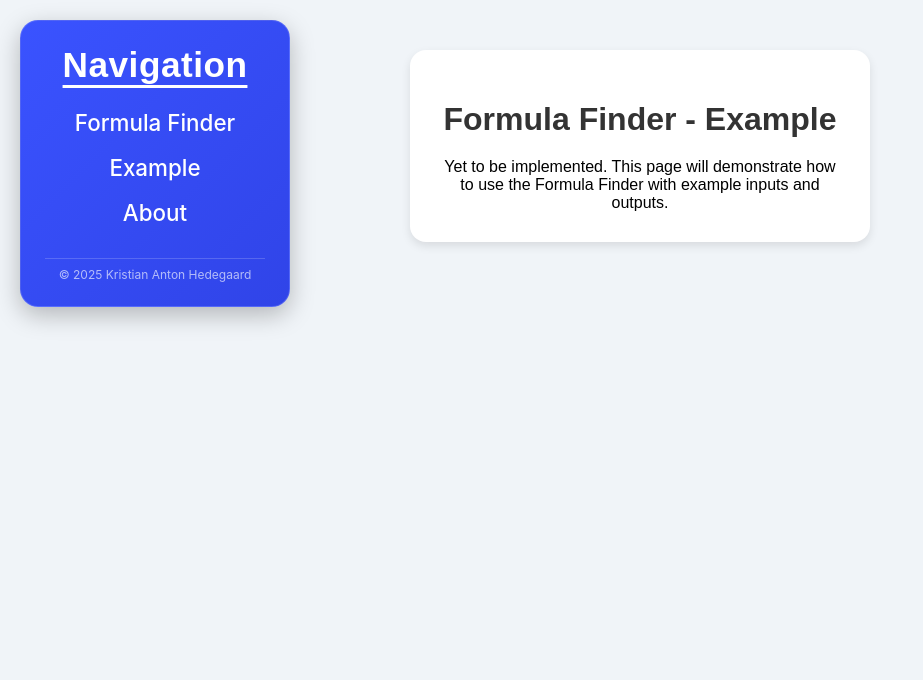
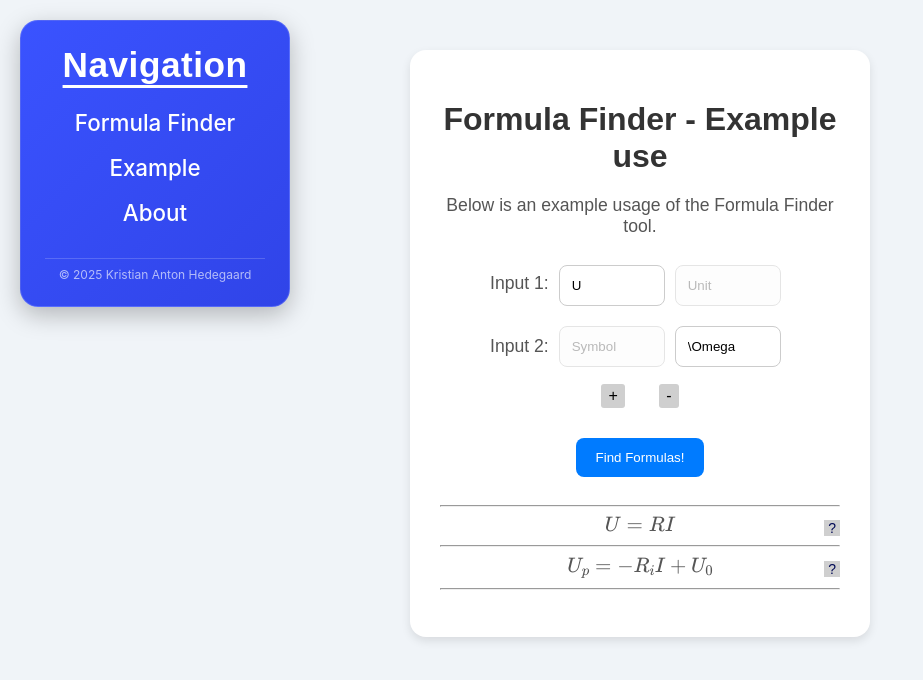
Before and after one commit to froemosen/Formula-Finder, a Flask app: page /example in a window 1280 px wide. Shown: the top 680 px of the page, without its empty margins (0-923 px from the left). Run offline with Flask 3, Linux system fonts and the light colour scheme.

Commit message:
No, this makes  the example xd

```diff
--- a/templates/example.html
+++ b/templates/example.html
@@ -4,8 +4,9 @@
     <meta charset="UTF-8">
     <title>Formula Finder</title>
     <link rel="stylesheet" href="{{ url_for('static', filename='css/style.css') }}">
+    <script src="https://cdn.jsdelivr.net/npm/mathjax@3/es5/tex-mml-chtml.js"></script>
 </head>
-<body>
+<body onload="makeExample()">
     <nav class="sidebar">
         <h2>Navigation</h2>
         <a href="/">Formula Finder</a> <br>
@@ -18,10 +19,26 @@
         </div>
     </nav>
 
-    <div class="container">
-        <h1>Formula Finder - Example</h1>
+     <div class="container">
+        <h1>Formula Finder - Example use</h1>
 
-        Yet to be implemented. This page will demonstrate how to use the Formula Finder with example inputs and outputs.
+        <p>Below is an example usage of the Formula Finder tool.</p>
+
+        <div style="display: flex; gap: 10px;" id="inputGroup0">
+            <p style="margin-left: 50px">Input 1:</p>
+            <input type="text" class="latexInput" id="symbol0" placeholder="Symbol" style="width: 80px; " oninput="toggleInputs(0)">
+            <input type="text" class="latexInput" id="unit0" placeholder="Unit" style="width: 80px;" oninput="toggleInputs(0)">
+        </div>
+
+        <div style="text-align: center; margin-top: 10px;">
+            <button class="small-button" onclick="addInputField()">+</button>
+            <button class="small-button" onclick="removeInputField()">-</button>
+        </div>
+
+        <button onclick="findFormula()">Find Formulas!</button>
+
+        <p id="result"></p>
+
     </div>
 
     <script src="{{ url_for('static', filename='js/main.js') }}"></script>
```
